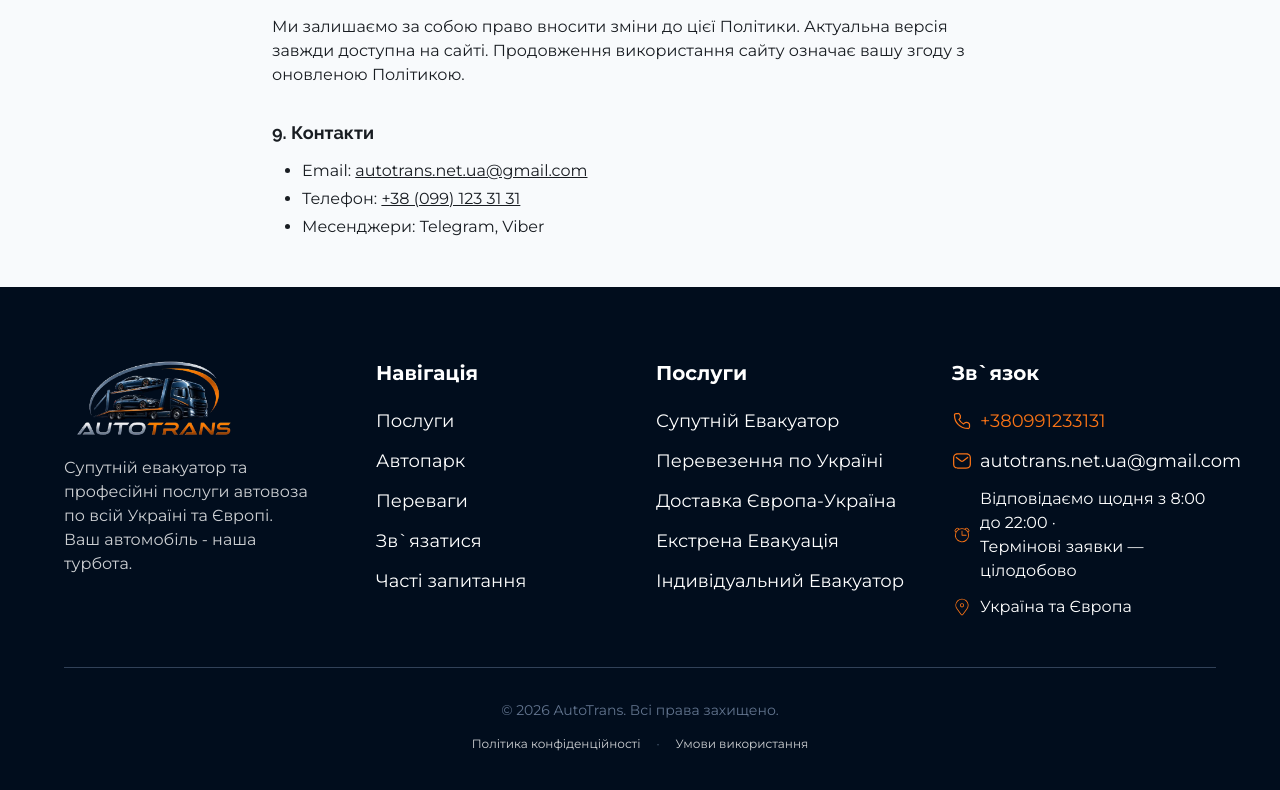
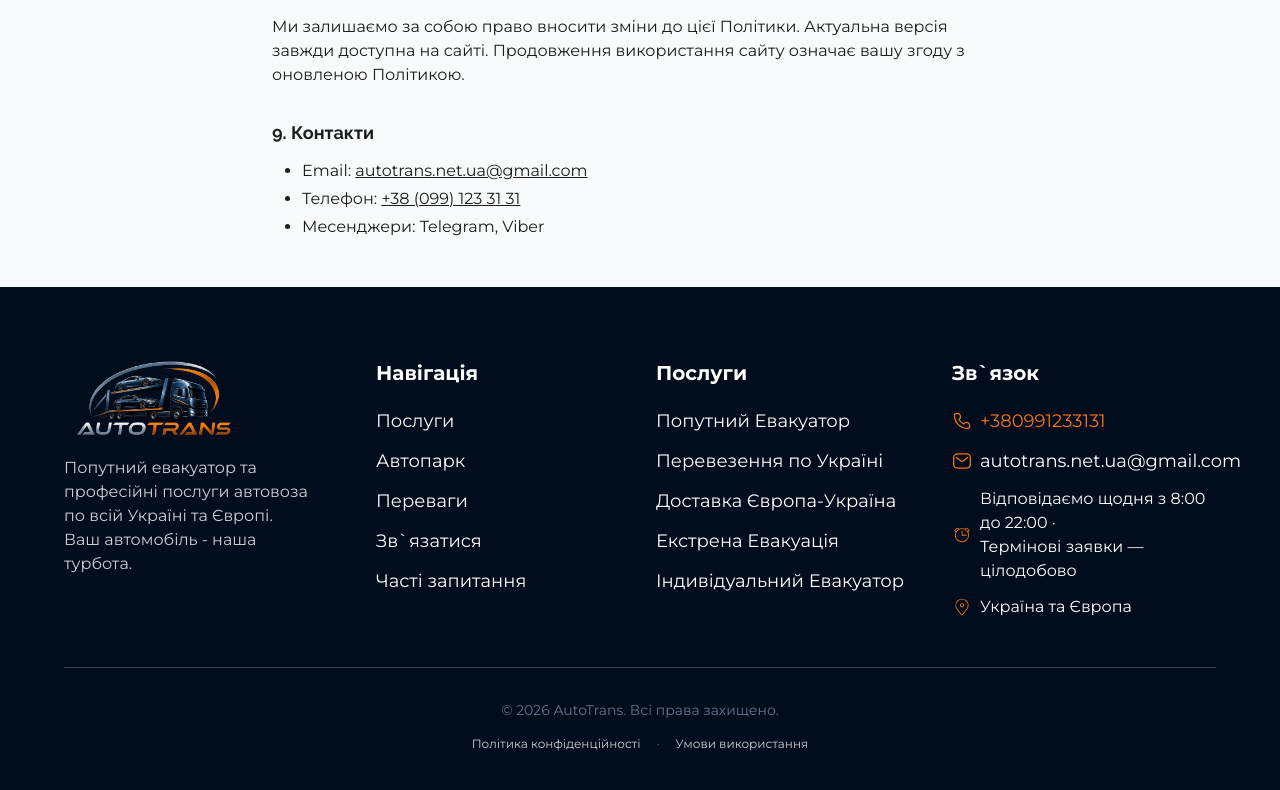
Before and after one commit to autotransnetua/site, a Next.js app: page /privacy in a window 1280 px wide. Shown: the part 1961-2751 px from the top of the page. Built offline with nearby package versions, Linux system fonts and the light colour scheme.

Commit message:
оновлення контенту та інформації про ціни

```diff
--- a/src/app/layout.tsx
+++ b/src/app/layout.tsx
@@ -23,11 +23,11 @@ const raleway = Raleway({
 
 export const metadata: Metadata = {
 	metadataBase: new URL('https://autotrans.net.ua'),
-	title: 'Евакуатор по Україні — Супутній та Індивідуальний | AutoTrans',
+	title: 'Евакуатор по Україні — попутний та Індивідуальний | AutoTrans',
 	description:
-		'Супутній та індивідуальний евакуатор між містами України та доставка авто з Європи. Київ, Харків, Дніпро, Одеса, Львів — щоденні рейси. Фіксована ціна, відповідь за 5 хвилин.',
+		'Попутний та індивідуальний евакуатор між містами України та доставка авто з Європи. Київ, Харків, Дніпро, Одеса, Львів — щоденні рейси. Фіксована ціна, відповідь за 5 хвилин.',
 	keywords: [
-		'супутній евакуатор',
+		'попутний евакуатор',
 		'індивідуальний евакуатор',
 		'екстрений евакуатор',
 		'термінова евакуація',
@@ -61,7 +61,7 @@ export const metadata: Metadata = {
 	openGraph: {
 		type: 'website',
 		url: 'https://autotrans.net.ua',
-		title: 'Евакуатор по Україні — Супутній та Індивідуальний | AutoTrans',
+		title: 'Евакуатор по Україні — попутний та Індивідуальний | AutoTrans',
 		description:
 			'Перевезення авто між містами України та доставка з Польщі, Німеччини, Литви. Платите лише в один бік — до 50% економії.',
 		images: [{ url: '/og-image.jpg', width: 1200, height: 630 }],
--- a/src/app/terms/page.tsx
+++ b/src/app/terms/page.tsx
@@ -29,7 +29,7 @@ export default function TermsPage() {
 			<h2 className='font-semibold text-lg mt-8 mb-3'>2. Послуги</h2>
 			<p className='mb-3'>Через сайт ви можете замовити:</p>
 			<ul className='list-disc pl-5 space-y-1 mb-4'>
-				<li>Супутній (попутний) евакуатор по Україні</li>
+				<li>Попутний (попутний) евакуатор по Україні</li>
 				<li>Індивідуальне перевезення автомобіля</li>
 				<li>Доставка автомобіля з країн Європи (Польща, Німеччина, Литва та ін.)</li>
 				<li>Екстрена евакуація після ДТП або поломки</li>
--- a/src/components/sections/Footer.tsx
+++ b/src/components/sections/Footer.tsx
@@ -14,7 +14,7 @@ const Footer = () => {
 					<div className='w-full flex flex-col gap-y-5 -mt-2 items-center md:items-start order-1'>
 						<Logo />
 						<p className='w-full text-white/80 text-center md:text-left'>
-							Супутній евакуатор та професійні послуги автовоза по всій Україні та
+							Попутний евакуатор та професійні послуги автовоза по всій Україні та
 							Європі. <br />
 							Ваш автомобіль - наша турбота.
 						</p>
--- a/src/components/sections/Hero.tsx
+++ b/src/components/sections/Hero.tsx
@@ -30,7 +30,7 @@ const Hero = () => {
 					</h3> */}
 
 					<h1 className='text-4xl md:text-5xl lg:text-6xl font-extrabold leading-tight text-white order-2'>
-						<span className='text-accent-secondary'>Супутній</span> та <br />
+						<span className='text-accent-secondary'>Попутний</span> та <br />
 						<span className='text-accent-secondary'>індивідуальний</span> Евакуатор{' '}
 						<br />
 						<span className=''>Україна та Європа</span>
--- a/src/constants/baseConstants.ts
+++ b/src/constants/baseConstants.ts
@@ -8,7 +8,7 @@ export const navLinks = [
 	{ name: 'Зв`язатися', href: '#contact' }
 ]
 export const servicesFooter = [
-	{ name: 'Супутній Евакуатор' },
+	{ name: 'Попутний Евакуатор' },
 	{ name: 'Перевезення по Україні' },
 	{ name: 'Доставка Європа-Україна' },
 	{ name: 'Екстрена Евакуація' },
--- a/src/data/price.json
+++ b/src/data/price.json
@@ -2,19 +2,19 @@
 	{
 		"id": "price-1",
 		"title": "Послуги евакуатора до 2 тон",
-		"price": "25 грн",
+		"price": "25 грн/км",
 		"img": "/images/price-1.jpg"
 	},
 	{
 		"id": "price-2",
 		"title": "Послуги евакуатора до 3 тон",
-		"price": "30 грн",
+		"price": "30 грн/км",
 		"img": "/images/price-2.png"
 	},
 	{
 		"id": "price-3",
 		"title": "Вантажний евакуатор до 5 тон",
-		"price": "35 грн",
+		"price": "35 грн/км",
 		"img": "/images/price-3.png"
 	}
 ]
--- a/src/data/services.json
+++ b/src/data/services.json
@@ -1,7 +1,7 @@
 [
 	{
 		"id": "111",
-		"title": "Супутній Евакуатор (Попутне Перевезення)",
+		"title": "Попутний Евакуатор (Попутне Перевезення)",
 		"description": "Ваш автомобіль їде попутно з нашим рейсом. Ви платите лише за один напрямок — без переплат за порожній зворотний шлях. Ідеально для тих, хто купив авто в іншому місті, потребує доставки після ремонту або планує переїзд.",
 		"properties": [
 			"До 50% дешевше за індивідуальне замовлення",
```
Also changed, not shown: 2 other files (tests, documents, lock files or other folders).
